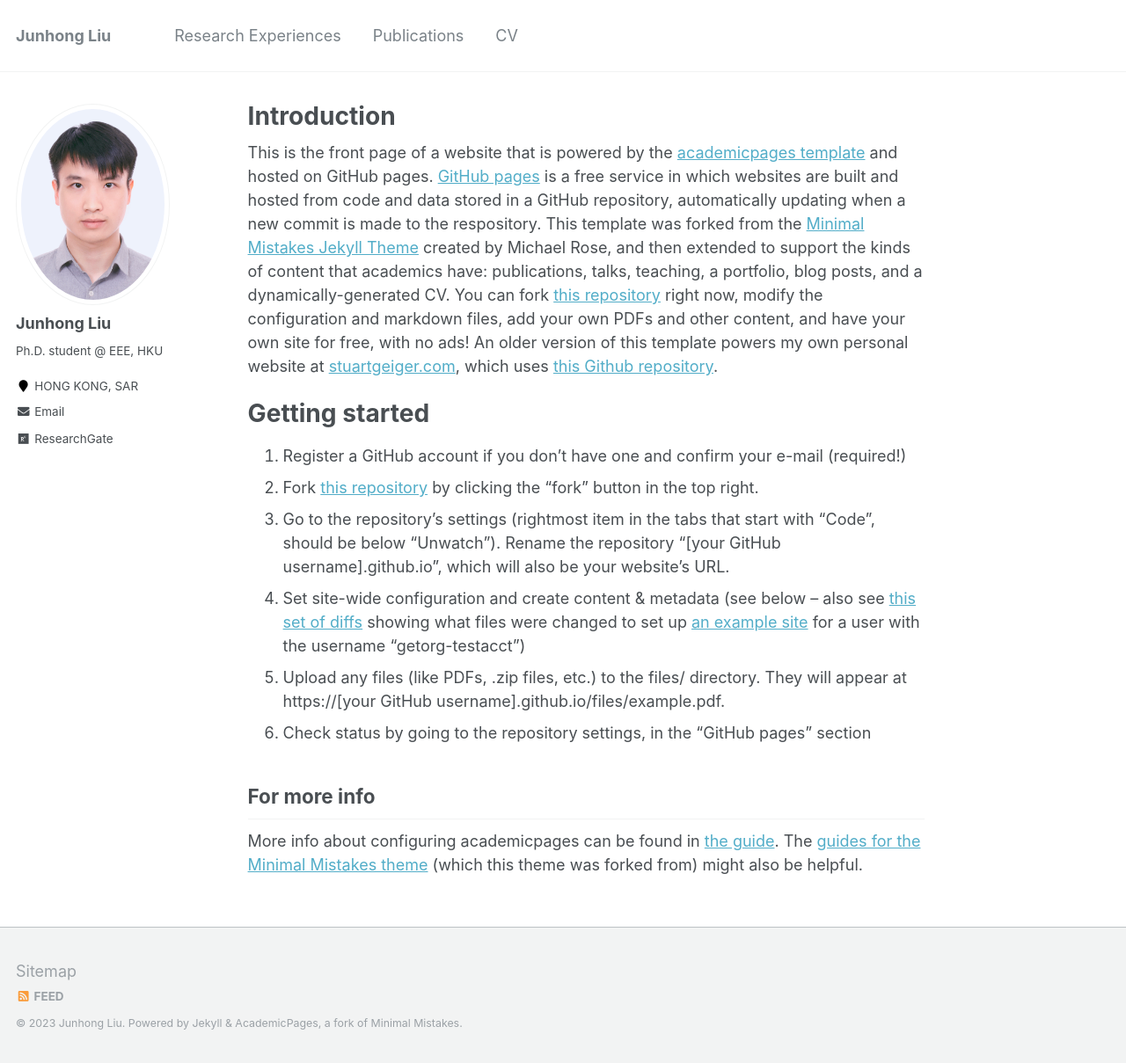
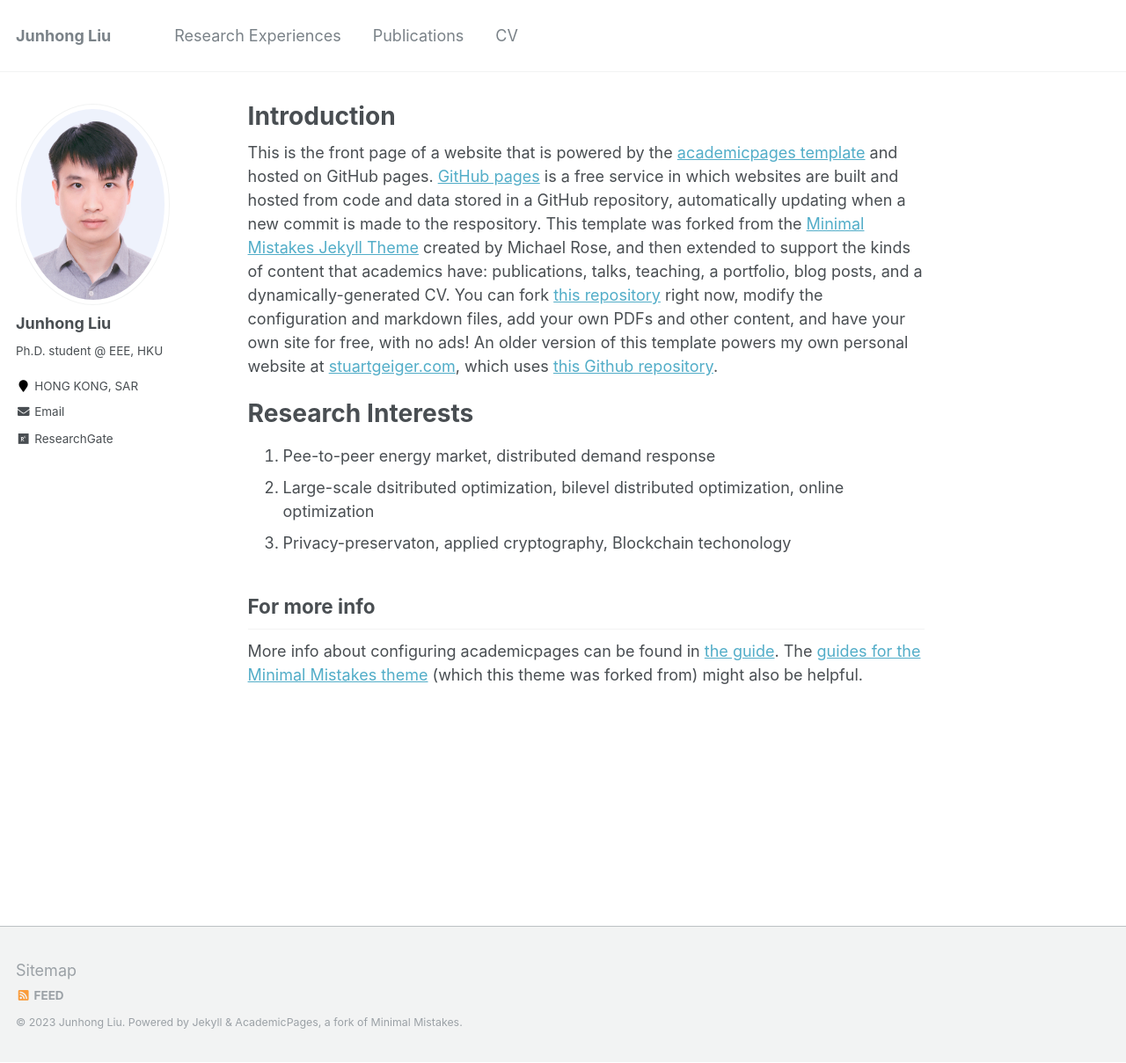
Before and after one commit to johnny-eee/online, a Jekyll site: the page built from _pages/about.md, in a window 1280 px wide and 1209 px high. Shown: the whole window at 88% size. Built offline with Jekyll 4.4.1, drawn with Linux system fonts in a browser that asks for light colours.

Commit message:
Update about.md

```diff
--- a/_pages/about.md
+++ b/_pages/about.md
@@ -11,14 +11,11 @@ redirect_from:
 This is the front page of a website that is powered by the [academicpages template](https://github.com/academicpages/academicpages.github.io) and hosted on GitHub pages. [GitHub pages](https://pages.github.com) is a free service in which websites are built and hosted from code and data stored in a GitHub repository, automatically updating when a new commit is made to the respository. This template was forked from the [Minimal Mistakes Jekyll Theme](https://mmistakes.github.io/minimal-mistakes/) created by Michael Rose, and then extended to support the kinds of content that academics have: publications, talks, teaching, a portfolio, blog posts, and a dynamically-generated CV. You can fork [this repository](https://github.com/academicpages/academicpages.github.io) right now, modify the configuration and markdown files, add your own PDFs and other content, and have your own site for free, with no ads! An older version of this template powers my own personal website at [stuartgeiger.com](http://stuartgeiger.com), which uses [this Github repository](https://github.com/staeiou/staeiou.github.io).
 
 
-Getting started
+Research Interests
 ======
-1. Register a GitHub account if you don't have one and confirm your e-mail (required!)
-1. Fork [this repository](https://github.com/academicpages/academicpages.github.io) by clicking the "fork" button in the top right.
-1. Go to the repository's settings (rightmost item in the tabs that start with "Code", should be below "Unwatch"). Rename the repository "[your GitHub username].github.io", which will also be your website's URL.
-1. Set site-wide configuration and create content & metadata (see below -- also see [this set of diffs](http://archive.is/3TPas) showing what files were changed to set up [an example site](https://getorg-testacct.github.io) for a user with the username "getorg-testacct")
-1. Upload any files (like PDFs, .zip files, etc.) to the files/ directory. They will appear at https://[your GitHub username].github.io/files/example.pdf.
-1. Check status by going to the repository settings, in the "GitHub pages" section
+1. Pee-to-peer energy market, distributed demand response
+2. Large-scale dsitributed optimization, bilevel distributed optimization, online optimization
+3. Privacy-preservaton, applied cryptography, Blockchain techonology
 
 
 For more info
```
